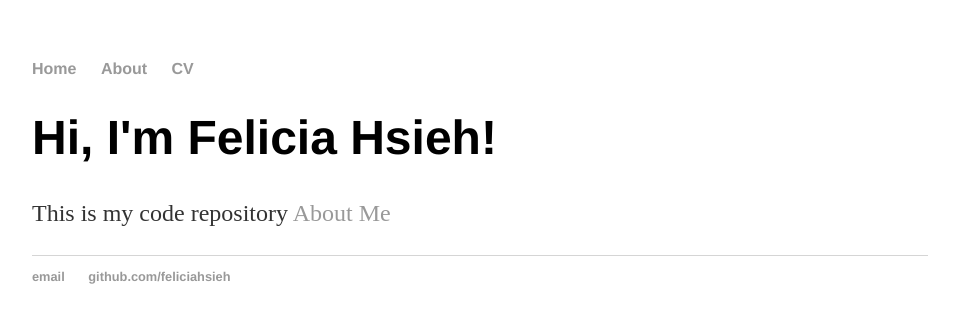
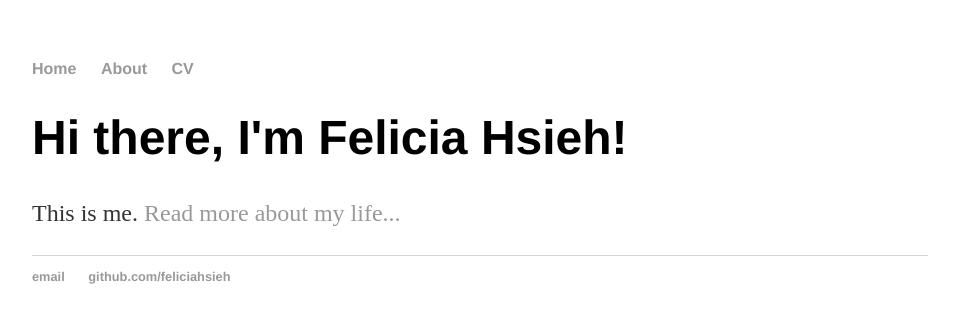
Before and after one commit to feliciahsieh/feliciahsieh.github.io, a Jekyll site: the page built from index.html, in a window 1280 px wide. Shown: the top 323 px of the page, without its empty margins (160-1119 px from the left). Built offline with Jekyll 4.4.1, drawn with Linux system fonts in a browser that asks for light colours.

Commit message:
Update index.html

```diff
--- a/index.html
+++ b/index.html
@@ -1,28 +1,8 @@
-<!DOCTYPE html>
-<html>
-	<head>
-		<title>Felicia Hsieh</title>
-		<link rel="stylesheet" type="text/css" href="/css/main.css">
-	</head>
-	<body>
-		<nav>
-    		<ul>
-        		<li><a href="/">Home</a></li>
-	        	<li><a href="/about">About</a></li>
-        		<li><a href="/cv">CV</a></li>
-    		</ul>
-		</nav>
-		<div class="container">
-    		<div class="blurb">
-        		<h1>Hi, I'm Felicia Hsieh!</h1>
-				<p>This is my code repository <a href="/about">About Me</a></p>
-    		</div><!-- /.blurb -->
-		</div><!-- /.container -->
-		<footer>
-    		<ul>
-        		<li><a href="mailto:214@holbertonschool.com">email</a></li>
-        		<li><a href="https://github.com/feliciahsieh">github.com/feliciahsieh</a></li>
-			</ul>
-		</footer>
-	</body>
-</html>
+---
+layout: default
+title: Felicia Hsieh
+---
+<div class="blurb">
+	<h1>Hi there, I'm Felicia Hsieh!</h1>
+	<p>This is me. <a href="/about">Read more about my life...</a></p>
+</div><!-- /.blurb -->
```
